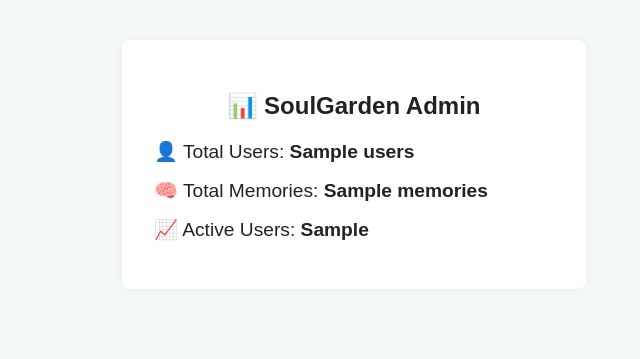
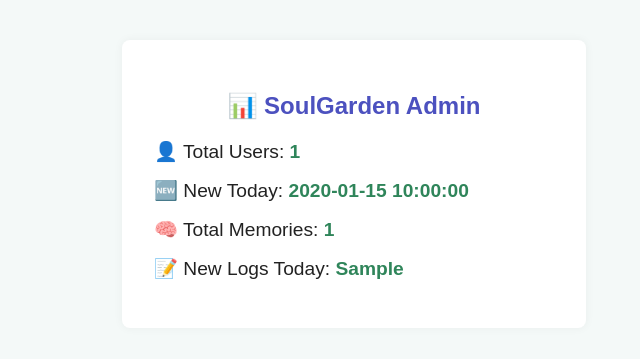
Before and after one commit to garvboiiiii/SoulGarden, a Flask app: template templates/admin_analytics.html in a window 1280 px wide. Shown: the top 359 px of the page, without its empty margins (286-926 px from the left). Run offline with Flask 3, Linux system fonts and the light colour scheme; the template is opened without the code that fills it: most values are stand-ins (such as "Sample title", 1, 10 or a date in 2020).

Commit message:
Update admin_analytics.html

```diff
--- a/templates/admin_analytics.html
+++ b/templates/admin_analytics.html
@@ -4,7 +4,7 @@
     <title>Admin Analytics</title>
     <style>
         body {
-            font-family: sans-serif;
+            font-family: 'Quicksand', sans-serif;
             background: #f4f9f8;
             color: #222;
             padding: 2rem;
@@ -17,16 +17,26 @@
             margin: auto;
             box-shadow: 0 0 10px rgba(0,0,0,0.05);
         }
-        h2 { text-align: center; }
-        p { font-size: 1.2rem; margin: 1rem 0; }
+        h2 {
+            text-align: center;
+            color: #4c51bf;
+        }
+        p {
+            font-size: 1.2rem;
+            margin: 1rem 0;
+        }
+        b {
+            color: #2f855a;
+        }
     </style>
 </head>
 <body>
     <div class="box">
         <h2>📊 SoulGarden Admin</h2>
-        <p>👤 Total Users: <b>{{ users }}</b></p>
-        <p>🧠 Total Memories: <b>{{ memories }}</b></p>
-        <p>📈 Active Users: <b>{{ active_users }}</b></p>
+        <p>👤 Total Users: <b>{{ total_users }}</b></p>
+        <p>🆕 New Today: <b>{{ new_today }}</b></p>
+        <p>🧠 Total Memories: <b>{{ total_memories }}</b></p>
+        <p>📝 New Logs Today: <b>{{ new_memories }}</b></p>
     </div>
 </body>
 </html>
```
